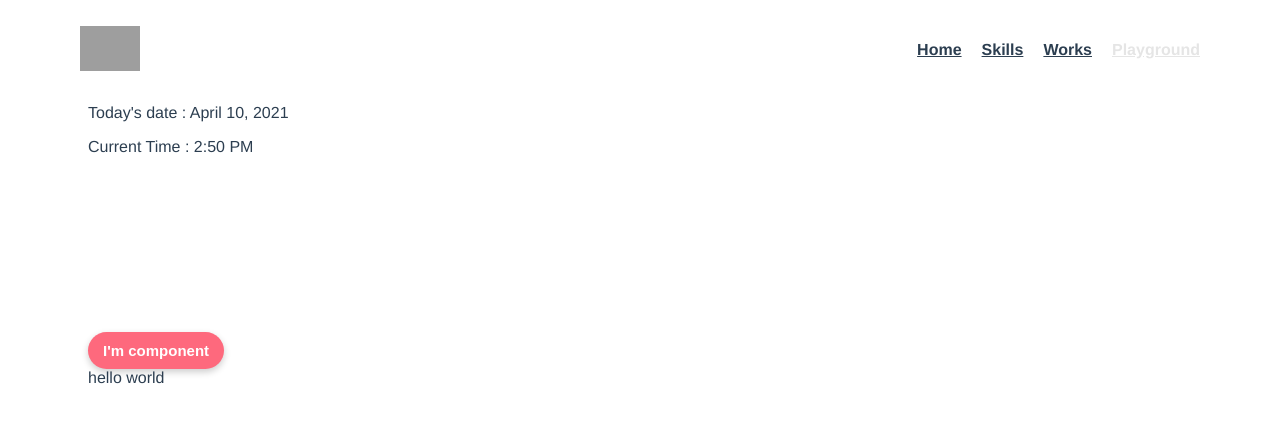
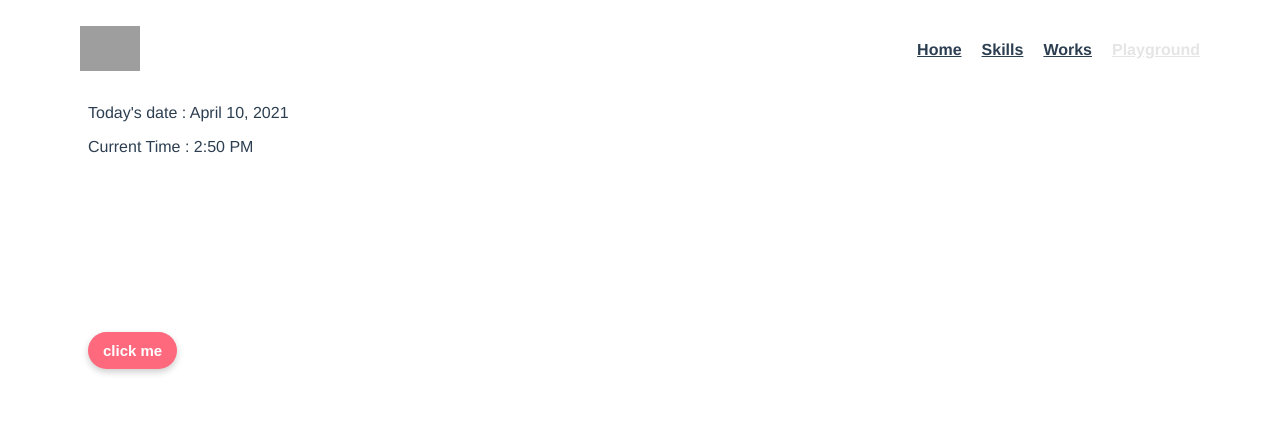
Before and after one commit to komurananami/komurananami.github.io, a Vue app: page /playground in a window 1280 px wide. Shown: the top 422 px of the page. Built offline with nearby package versions, Linux system fonts and the light colour scheme; grey boxes are pictures that could not be loaded.

Commit message:
add showPwd reactive

```diff
--- a/src/components/atoms/Btn.vue
+++ b/src/components/atoms/Btn.vue
@@ -1,17 +1,20 @@
 <template>
-  <div>
+  <div style="display: flex">
     <button
       class="btn"
       :style="{ 'background-color': backColor, color: textColor }"
+      @click="showPwd = true"
     >
       {{ msg }}
     </button>
-    <div v-if="hello">hello world</div>
+    <div v-if="hello" class="hello">
+      <div v-if="showPwd">I'm clicked</div>
+    </div>
   </div>
 </template>
 
 <script lang="ts">
-import { defineComponent } from "vue";
+import { defineComponent, reactive, toRefs } from "vue";
 
 export default defineComponent({
   components: {},
@@ -28,6 +31,15 @@ export default defineComponent({
     },
     hello: Boolean,
   },
+  setup() {
+    console.log("hello");
+    const state = reactive({
+      showPwd: false,
+    });
+    return {
+      ...toRefs(state),
+    };
+  },
 });
 </script>
 
@@ -41,4 +53,9 @@ export default defineComponent({
   padding: 10px 15px;
   box-shadow: 0 0.2em 0.5em rgba(0, 0, 0, 0.2);
 }
+
+.hello {
+  padding-left: 40px;
+  padding-top: 10px;
+}
 </style>
--- a/src/views/Playground.vue
+++ b/src/views/Playground.vue
@@ -3,7 +3,7 @@
     <Dayjs />
   </div>
   <div class="container">
-    <Btn msg="I'm component" hello />
+    <Btn msg="click me" hello />
   </div>
 </template>
 
```
